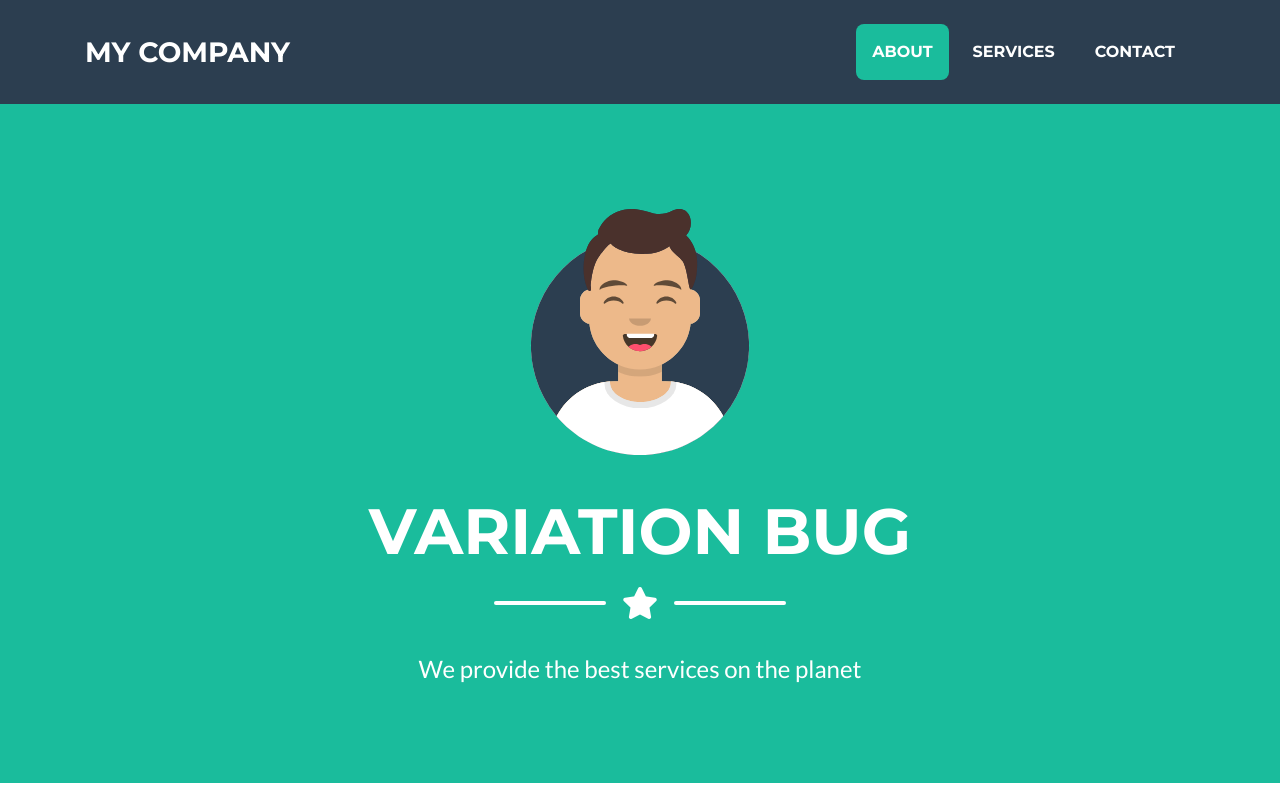
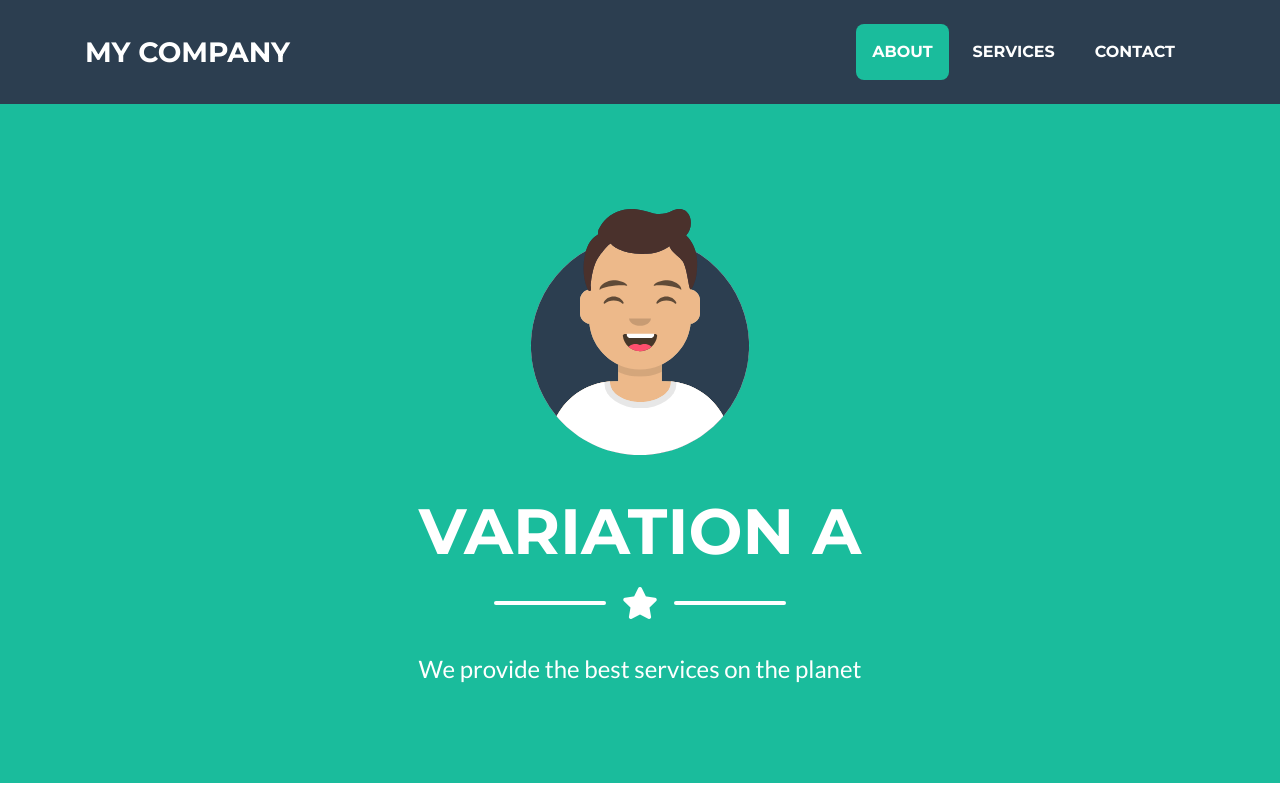
Before and after one commit to angiejones/ab-testing, a plain HTML site: page dist/a.html in a window 1280 px wide. Shown: the top 800 px of the page. Drawn offline with Linux system fonts and the light colour scheme.

Commit message:
Update a.html
done with quick test

```diff
--- a/dist/a.html
+++ b/dist/a.html
@@ -54,7 +54,7 @@
       <img class="masthead-avatar mb-5" src="img/avataaars.svg" alt="">
 
       <!-- Masthead Heading -->
-      <h1 class="masthead-heading text-uppercase mb-0">Variation Bug</h1>
+      <h1 class="masthead-heading text-uppercase mb-0">Variation A</h1>
 
       <!-- Icon Divider -->
       <div class="divider-custom divider-light">
```
